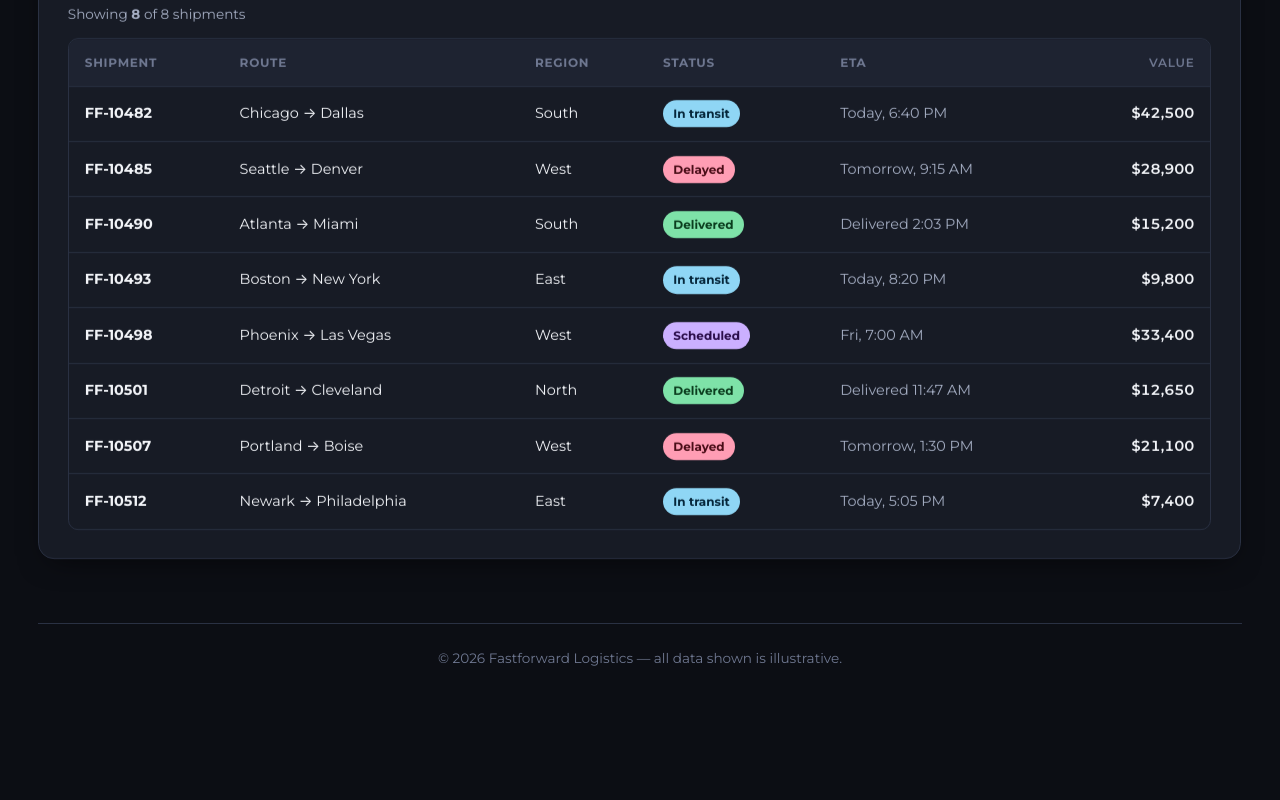
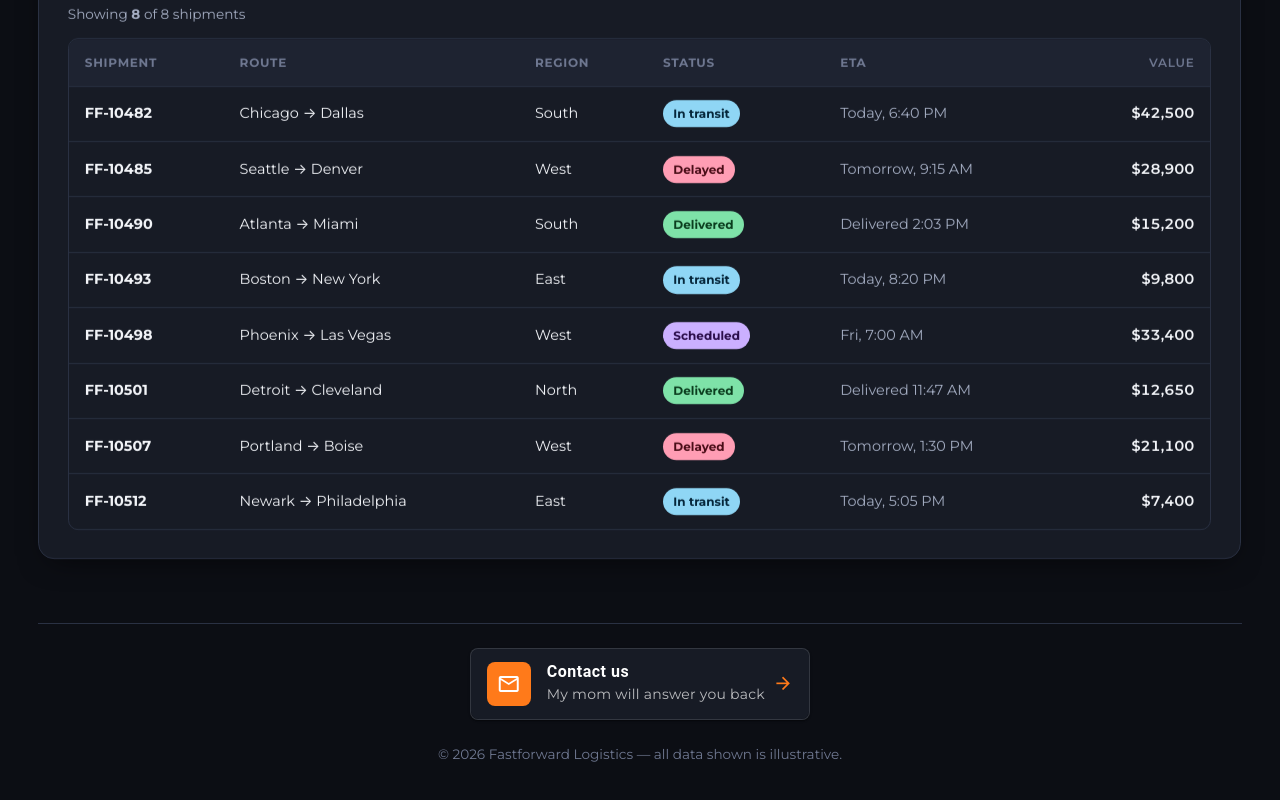
Before and after one commit to RausCa/lesson-6, a Vue app in the folder my-vue-app/: page / in a window 1280 px wide. Shown: the part 2423-3223 px from the top of the page. Before the commit the page ends 3131 px from the top, so only its background shows below. Built offline with nearby package versions, Linux system fonts and the light colour scheme.

Commit message:
Add LinkButton component to footer with contact details

```diff
--- a/my-vue-app/src/views/HomeView.vue
+++ b/my-vue-app/src/views/HomeView.vue
@@ -1,6 +1,7 @@
 <script setup lang="ts">
 import SummaryCards from '../components/SummaryCards.vue'
 import QuickLinks from '../components/QuickLinks.vue'
+import LinkButton from '../components/LinkButton.vue'
 import RevealSection from '../components/RevealSection.vue'
 import ShipmentExplorer from '../components/ShipmentExplorer.vue'
 import BarChart from '../components/charts/BarChart.vue'
@@ -83,6 +84,15 @@ function drill(target: string) {
     </div>
 
     <footer class="foot">
+      <div class="foot-cta">
+        <LinkButton
+          label="Contact us"
+          subtitle="My mom will answer you back"
+          url="mailto:hello@fastforward.io"
+          icon="mdi-email-outline"
+          color="primary"
+        />
+      </div>
       <p>© {{ new Date().getFullYear() }} Fastforward Logistics — all data shown is illustrative.</p>
     </footer>
   </main>
@@ -142,4 +152,15 @@ h1 {
   font-size: 0.85rem;
   text-align: center;
 }
+
+.foot-cta {
+  display: flex;
+  justify-content: center;
+  margin-bottom: 1.5rem;
+}
+
+.foot-cta :deep(.link-card) {
+  min-width: 260px;
+  text-align: left;
+}
 </style>
```
